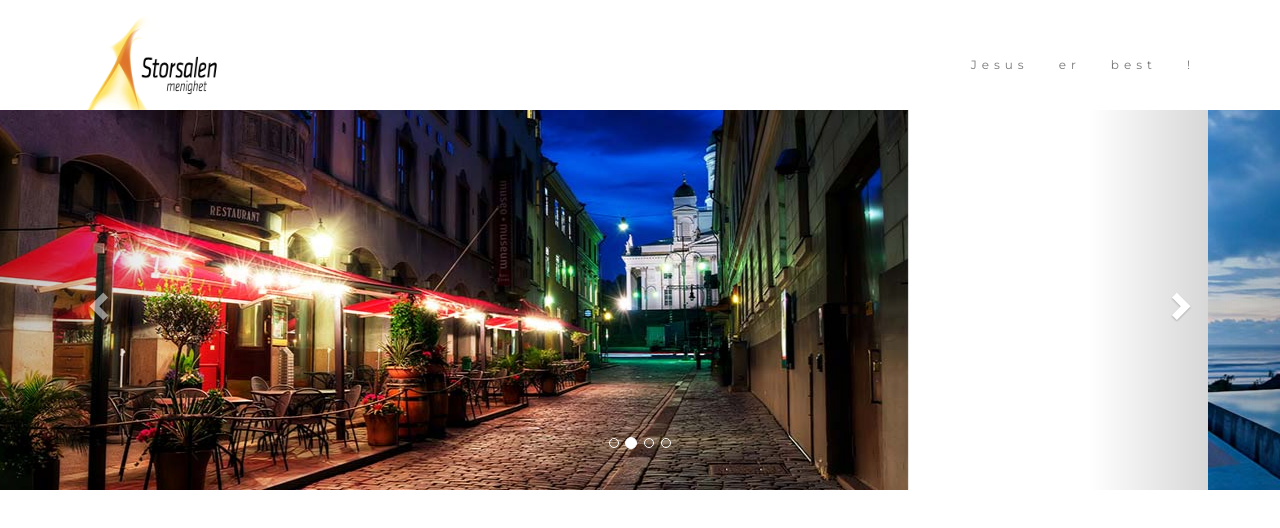
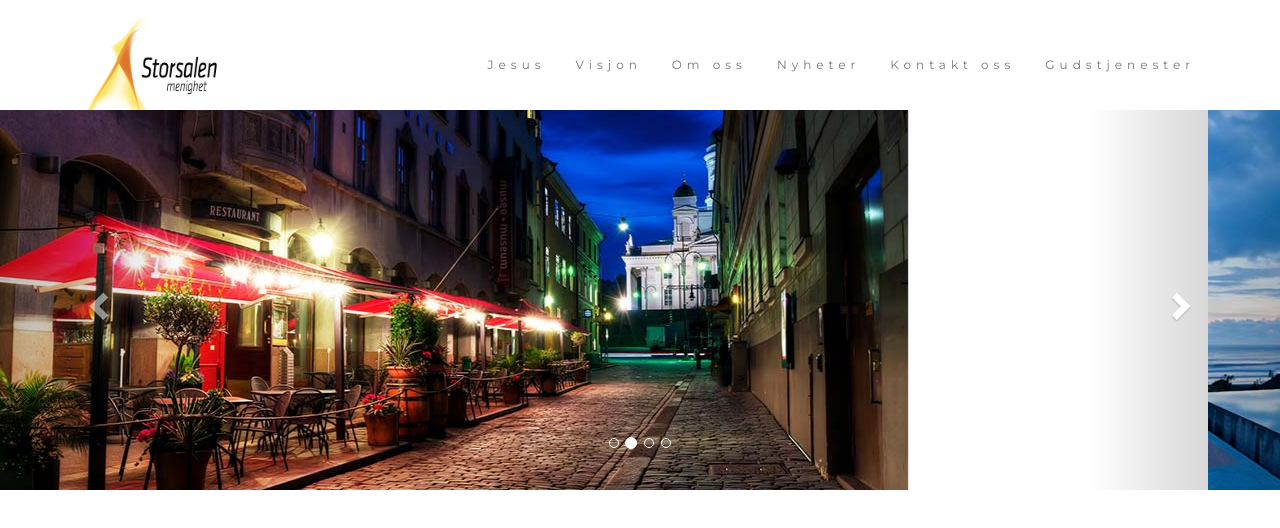
Before and after one commit to markusgrims/storsalen-master, a plain HTML site: page index.html in a window 1280 px wide. Drawn offline with nearby package versions, Linux system fonts and the light colour scheme.

Commit message:
forslag til headere

```diff
--- a/index.html
+++ b/index.html
@@ -34,10 +34,11 @@
                 <ul class="nav navbar-nav navbar-right">
 
                     <li><a href="#">Jesus</a></li>
-                    <li><a href="#">er</a></li>
-                    <li><a href="#">best</a></li>
-                    <li><a href="#">!</a></li>
-
+                    <li><a href="#">Visjon</a></li>
+                    <li><a href="#">Om oss</a></li>
+                    <li><a href="#">Nyheter</a></li>
+                    <li><a href="#">Kontakt oss</a></li>
+                    <li><a href="#">Gudstjenester</a></li>
                 </ul>
             </div>
         </div>
```
